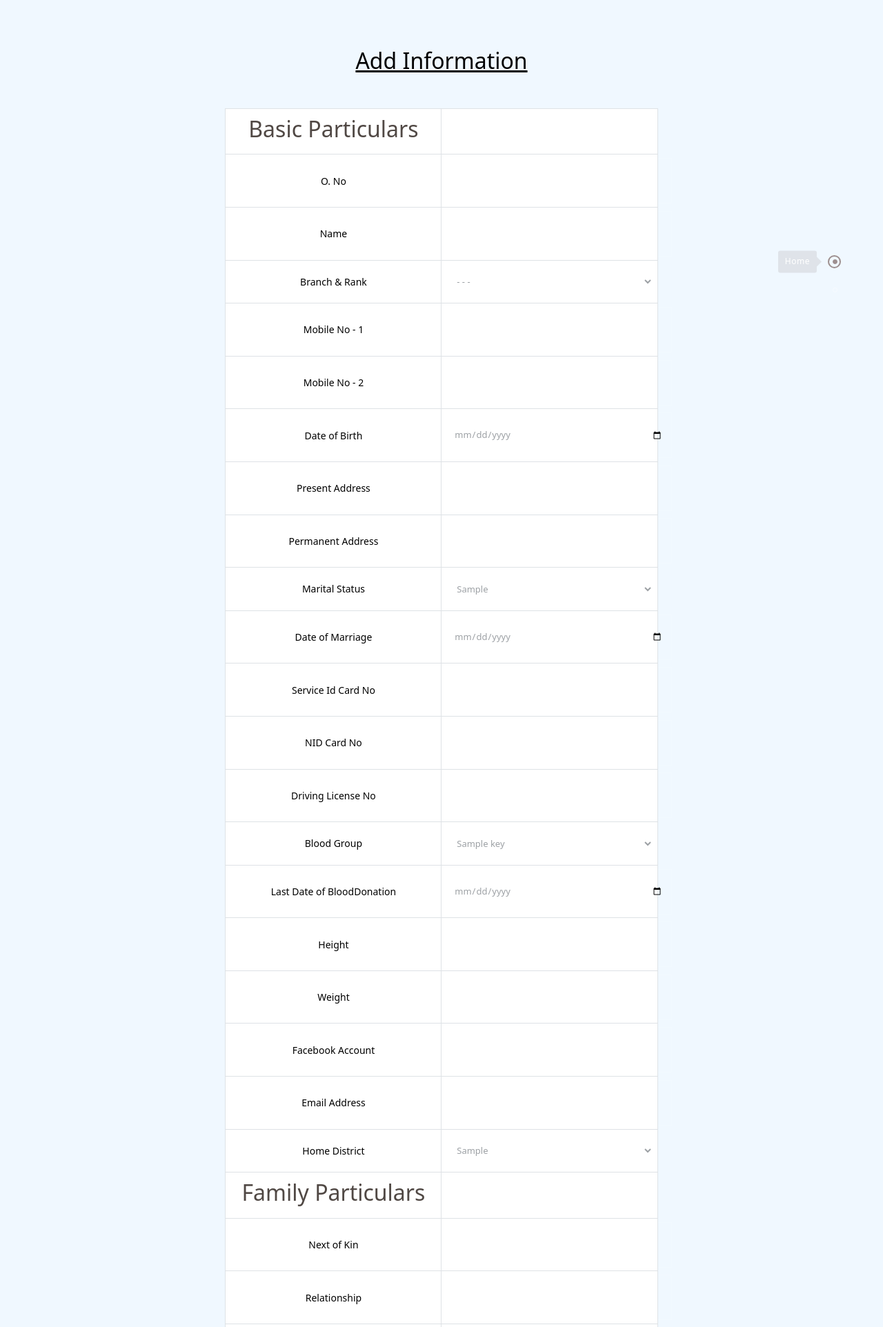
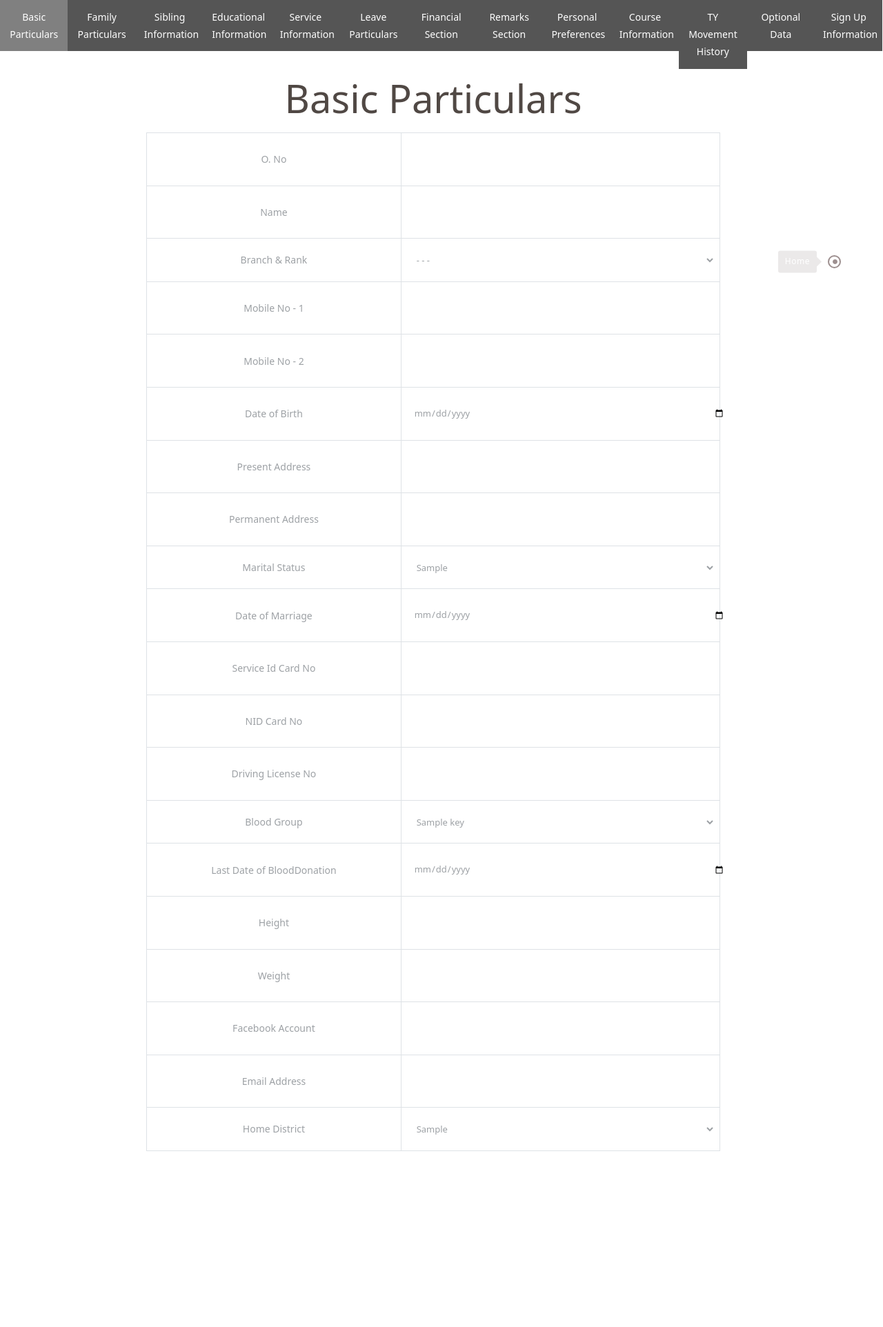
Before and after one commit to SajibTalukder2k16/NavyProjectByHello, a Flask app: template template/adduser.html in a window 1280 px wide. Shown: the top 1924 px of the page at 69% size. After the commit the page ends 1669 px from the top, so only its background shows below. Run offline with Flask 2, Linux system fonts and the light colour scheme; the template is opened without the code that fills it: most values are stand-ins (such as "Sample title", 1, 10 or a date in 2020); some libraries are stand-ins or nearby versions.

Commit message:
adduser html page modified

```diff
--- a/template/adduser.html
+++ b/template/adduser.html
@@ -2,56 +2,65 @@
 
 {%block pagebody%}
 <style>
+        .tablink {
+            background-color: #555;
+            color: white;
+            float: left;
+            border: none;
+            outline: none;
+            cursor: pointer;
+            padding: 12px 12px;
+            font-size: auto;
+            width: 7.69%;
+        }
+
+        .tablink:hover {
+        background-color: #bfb391;
+        }
+
+        /* Style the tab content (and add height:100% for full page content) */
+        .tabcontent {
+        display: none;
+        padding: 100px 20px;
+        width: 65%;
+        margin-left: 15%;
+        }
         body,
         html {
             height: 100%;
-            background: aliceblue !important;
+            background-color: white;
         }
-        h2{
+        h1{
+            font-size: 400%;
+            text-align: center;
             color:rgb(80, 72, 68);
         }
         td{
-            color:black;
+            text-align: center;
+            /* padding: 1%;; */
+            /* color:white; */
         }
     </style>
 
-    <script>
-            var SList = new Object();
-
-
-            var txtsl2 = '';
-
-
-            SList.slist2 = JSON.parse('{{ Branch|safe }}')
-            SList.getSelect = function(slist, option) {
-              document.getElementById('scontent').innerHTML = '';
-
-              if(SList[slist][option]) {
-                if(slist == 'scontent') document.getElementById('scontent').innerHTML = SList[slist][option];
-                else if(slist == 'slist2') {
-                  var addata = '<option>- - -</option>';
-                  for(var i=0; i<SList[slist][option].length; i++) {
-                    addata += '<option value="'+SList[slist][option][i]+'">'+SList[slist][option][i]+'</option>';
-                  }
-
-                  document.getElementById('slist2').innerHTML = txtsl2+' <select class="form-control mr-sm-2" name="Rank" onchange="SList.getSelect(\'scontent\', this.value);">'+addata+'</select>';
-                }
-              }
-              else if(slist == 'slist2') {
-                document.getElementById('slist2').innerHTML = '';
-              }
-            }
-
-    </script>
-
-    <div style="position: relative; width: 70%; margin-left: 15%; margin-right: 15%; margin-top: 5%; text-align: center;">
-        <h2 style="color: black; margin-bottom: 5%;"><u>Add Information</u></h2>
-
+<div style="position: fixed;">
+    <button class="tablink" onclick="openPage('BasicParticulars', this, 'grey')" id="defaultOpen">Basic Particulars</button>
+    <button class="tablink" onclick="openPage('FamilyParticulars', this, 'grey')" >Family Particulars</button>
+    <button class="tablink" onclick="openPage('SiblingInformation', this, 'grey')">Sibling Information</button>
+    <button class="tablink" onclick="openPage('EducationalInformation', this, 'grey')">Educational Information</button>
+    <button class="tablink" onclick="openPage('ServiceInformation', this, 'grey')">Service Information</button>
+    <button class="tablink" onclick="openPage('LeaveParticulars', this, 'grey')">Leave Particulars</button>
+    <button class="tablink" onclick="openPage('FinancialSection', this, 'grey')">Financial Section</button>
+    <button class="tablink" onclick="openPage('RemarksSection', this, 'grey')">Remarks Section</button>
+    <button class="tablink" onclick="openPage('PersonalPreferences', this, 'grey')">Personal Preferences</button>
+    <button class="tablink" onclick="openPage('CourseInformation', this, 'grey')">Course Information</button>
+    <button class="tablink" onclick="openPage('TYMovementHistory', this, 'grey')">TY Movement History</button>
+    <button class="tablink" onclick="openPage('OptionalData', this, 'grey')">Optional Data</button>
+    <button class="tablink" onclick="openPage('SignUpInformation', this, 'grey')">Sign Up Information</button>
+</div>
 <form method="POST" action="{{url_for('adding_user')}}">
-                <table style="width:70%;margin-left:15%;background-color:white;"class="table-bordered table-sm table-hover ">
-                    <tr>
-                      <td ><h2>Basic Particulars</h2></td>
-                    </tr>
+  <div id="BasicParticulars" class="tabcontent">
+    <h1>Basic Particulars</h1>
+    <table class="table-bordered table-sm table-hover" style="width:100%;">
         <tr>
             <td >O. No</td>
             <td ><input class=" form-control mr-sm-2" type="text" name="O_No" ></td>
@@ -161,9 +170,12 @@
               </select>
           </td>
       </tr>
-                  <tr>
-                      <td ><h2>Family Particulars</h2></td>
-                  </tr>
+    </table>
+  </div>
+
+  <div id="FamilyParticulars" class="tabcontent">
+    <h1>Family Particulars</h1>
+    <table class="table-bordered table-sm table-hover" style="width:100%;">
       <tr>
           <td >Next of Kin</td>
           <td ><input class="form-control mr-sm-2"  type="text" name="NextofKin"></td>
@@ -236,10 +248,12 @@
           <td >Family Crisis(If any)</td>
           <td ><input class="form-control mr-sm-2"  type="text" name="FamilyCrisis"></td>
       </tr>
+    </table>
+  </div>
 
-                  <tr>
-                      <td ><h2>Sibling Information</h2></td>
-                  </tr>
+  <div id="SiblingInformation" class="tabcontent">
+    <h1>Sibling Information</h1>
+    <table class="table-bordered table-sm table-hover" style="width:100%;">
       <tr>
           <td >Sibling Number</td>
           <td ><input class="form-control mr-sm-2"  type="int" name="SiblingNumber"></td>
@@ -256,9 +270,12 @@
           <td >Brother's Address</td>
           <td ><input class="form-control mr-sm-2"  type="text" name="BrothersAddress"></td>
       </tr>
-                  <tr>
-                      <td ><h2>Educational Information</h2></td>
-                  </tr>
+    </table>
+  </div>
+
+  <div id="EducationalInformation" class="tabcontent">
+    <h1>Educational Information</h1>
+    <table class="table-bordered table-sm table-hover" style="width:100%;">
       <tr>
           <td >Highest Education</td>
           <td >
@@ -278,9 +295,12 @@
               </select>
           </td>
       </tr>
-                  <tr>
-                      <td ><h2>Service Information</h2></td>
-                  </tr>
+    </table>
+  </div>
+
+  <div id="ServiceInformation" class="tabcontent">
+    <h1>Service Information</h1>
+    <table class="table-bordered table-sm table-hover" style="width:100%;">
       <tr>
           <td >Date of Joining Service</td>
           <td ><input class="form-control mr-sm-2"  type="date" name="DateofJoiningService"></td>
@@ -359,9 +379,13 @@
           <td >DAO Number</td>
           <td ><input class="form-control mr-sm-2"  type="text" name="DAONumber"></td>
       </tr>
-                  <tr>
-                      <td ><h2>Leave Particulars</h2></td>
-                  </tr>
+    </table>
+
+  </div>
+
+  <div id="LeaveParticulars" class="tabcontent">
+    <h1>Leave Particulars</h1>
+    <table class="table-bordered table-sm table-hover" style="width:100%;">
       <tr>
           <td >P Leave Availed</td>
           <td ><input class="form-control mr-sm-2"  type="number" name="PLeaveAvailed"></td>
@@ -387,8 +411,12 @@
         <td >RL</td>
         <td ><input class="form-control mr-sm-2" type="text" name="Rl"></td>
       </tr>
+    </table>
+  </div>
 
-                  <tr><td ><h2>Financial Section</h2></td></tr>
+  <div id="FinancialSection" class="tabcontent">
+    <h1>Financial Section</h1>
+    <table class="table-bordered table-sm table-hover" style="width:100%;">
       <tr>
           <td >Source of debt.</td>
           <td ><input class="form-control mr-sm-2"  type="text" name="Sourceofdebt"></td>
@@ -397,8 +425,12 @@
           <td >Amount of debt.</td>
           <td ><input class="form-control mr-sm-2"   type="number" name="Amountofdebt"></td>
       </tr>
+    </table>
+  </div>
 
-                  <tr><td ><h2>Remarks Section</h2></td></tr>
+  <div id="RemarksSection" class="tabcontent">
+    <h1>Remarks Section</h1>
+    <table class="table-bordered table-sm table-hover" style="width:100%;">
       <tr>
         <td  >ADO's Remark</td>
         <td  ><input class="form-control mr-sm-2"  type="text" name="ADOsRemark"></td>
@@ -415,8 +447,12 @@
         <td >Area Commander/CO's recommendation/remarks</td>
         <td ><input class="form-control mr-sm-2"  type="text" name="AreaCommanderRemark"></td>
       </tr>
+    </table>
+  </div>
 
-                  <tr><td ><h2>Personal Preferences</h2></td></tr>
+  <div id="PersonalPreferences" class="tabcontent">
+    <h1>Personal Preferences</h1>
+    <table class="table-bordered table-sm table-hover" style="width:100%;">
       <tr>
           <td >Choice of Area for Posting</td>
           <td >
@@ -437,7 +473,12 @@
           </select>
         </td>
       </tr>
-                  <tr><td ><h2>Course Information</h2></td></tr>
+    </table>
+  </div>
+
+  <div id="CourseInformation" class="tabcontent">
+    <h1>Course Information</h1>
+    <table class="table-bordered table-sm table-hover" style="width:100%;">
       <tr>
           <td >Name of important courses</td>
           <td ><input class="form-control mr-sm-2"  type="text" name="NameofImportantCourses"></td>
@@ -458,7 +499,12 @@
         <td >Choice of next course</td>
         <td ><input class="form-control mr-sm-2"  type="text" name="ChoiceofNextCourse"></td>
       </tr>
-                  <tr><td ><h2>TY Movement History</h2></td></tr>
+    </table>
+  </div>
+
+  <div id="TYMovementHistory" class="tabcontent">
+    <h1>TY Movement History</h1>
+    <table class="table-bordered table-sm table-hover" style="width:100%;">
       <tr>
           <td >Date of proceeding in ty duty</td>
           <td ><input class="form-control mr-sm-2"  type="date" name="DateofProceedinginTyDuty"></td>
@@ -494,8 +540,12 @@
         <td >Ty History Summary</td>
         <td ><input class="form-control mr-sm-2"  type="text" name="TyHistorySummary"></td>
       </tr>
+    </table>
+  </div>
 
-                  <tr><td ><h2>Optional Data</h2></td></tr>
+  <div id="OptionalData" class="tabcontent">
+    <h1>Optional Data</h1>
+    <table class="table-bordered table-sm table-hover" style="width:100%;">
       <tr>
         <td >Date of last Security clearance</td>
         <td ><input class="form-control mr-sm-2"  type="date" name="DateoflastSecurityClearance"></td>
@@ -508,11 +558,12 @@
             <td >Games and Sports</td>
             <td ><input class="form-control mr-sm-2"   type="text" name="GamesAndSports"></td>
       </tr>
+    </table>
+  </div>
 
-
-                      <tr>
-                            <td ><h2>Sign Up Information</h2></td>
-                        </tr>
+  <div id="SignUpInformation" class="tabcontent">
+    <h1>Sign Up Information</h1>
+    <table class="table-bordered table-sm table-hover" style="width:100%;">
       <tr>
             <td >User Type</td>
             <td >
@@ -525,15 +576,59 @@
       </tr>
       <tr>
         <td >User Password</td>
-                    <td ><input class="form-control mr-sm-2"   type="password" name="password"></td>
+        <td ><input class="form-control mr-sm-1"  type="password" name="password"></td>
       </tr>
-
       <tr>
           <td></td>
           <td style="width:50%; "><input class="btn btn-primary btn-lg " type="submit" value="Add User"></td>
       </tr>
     </table>
+  </div>
 </form>
+<script>
+    function openPage(pageName,elmnt,color) {
+      var i, tabcontent, tablinks;
+      tabcontent = document.getElementsByClassName("tabcontent");
+      for (i = 0; i < tabcontent.length; i++) {
+        tabcontent[i].style.display = "none";
+      }
+      tablinks = document.getElementsByClassName("tablink");
+      for (i = 0; i < tablinks.length; i++) {
+        tablinks[i].style.backgroundColor = "";
+      }
+      document.getElementById(pageName).style.display = "block";
+      elmnt.style.backgroundColor = color;
+    }
 
-    </div>
+    // Get the element with id="defaultOpen" and click on it
+    document.getElementById("defaultOpen").click();
+</script>
+<script>
+        var SList = new Object();
+
+
+        var txtsl2 = '';
+
+
+        SList.slist2 = JSON.parse('{{ Branch|safe }}')
+        SList.getSelect = function(slist, option) {
+          document.getElementById('scontent').innerHTML = '';
+
+          if(SList[slist][option]) {
+            if(slist == 'scontent') document.getElementById('scontent').innerHTML = SList[slist][option];
+            else if(slist == 'slist2') {
+              var addata = '<option>- - -</option>';
+              for(var i=0; i<SList[slist][option].length; i++) {
+                addata += '<option value="'+SList[slist][option][i]+'">'+SList[slist][option][i]+'</option>';
+              }
+
+              document.getElementById('slist2').innerHTML = txtsl2+' <select class="form-control mr-sm-2" name="Rank" onchange="SList.getSelect(\'scontent\', this.value);">'+addata+'</select>';
+            }
+          }
+          else if(slist == 'slist2') {
+            document.getElementById('slist2').innerHTML = '';
+          }
+        }
+
+</script>
 {%endblock%}
```
Lines whose indentation alone changed are shown as unchanged.
